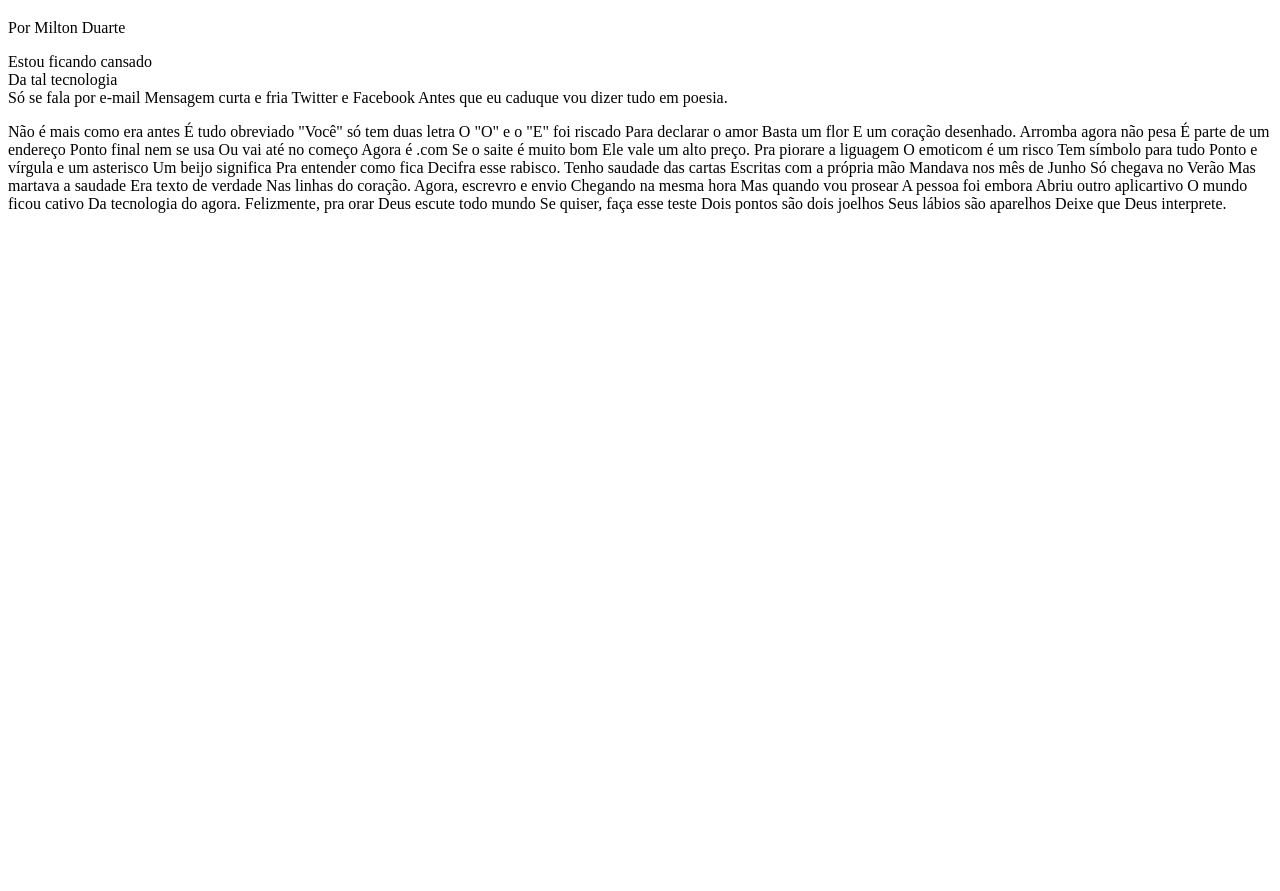
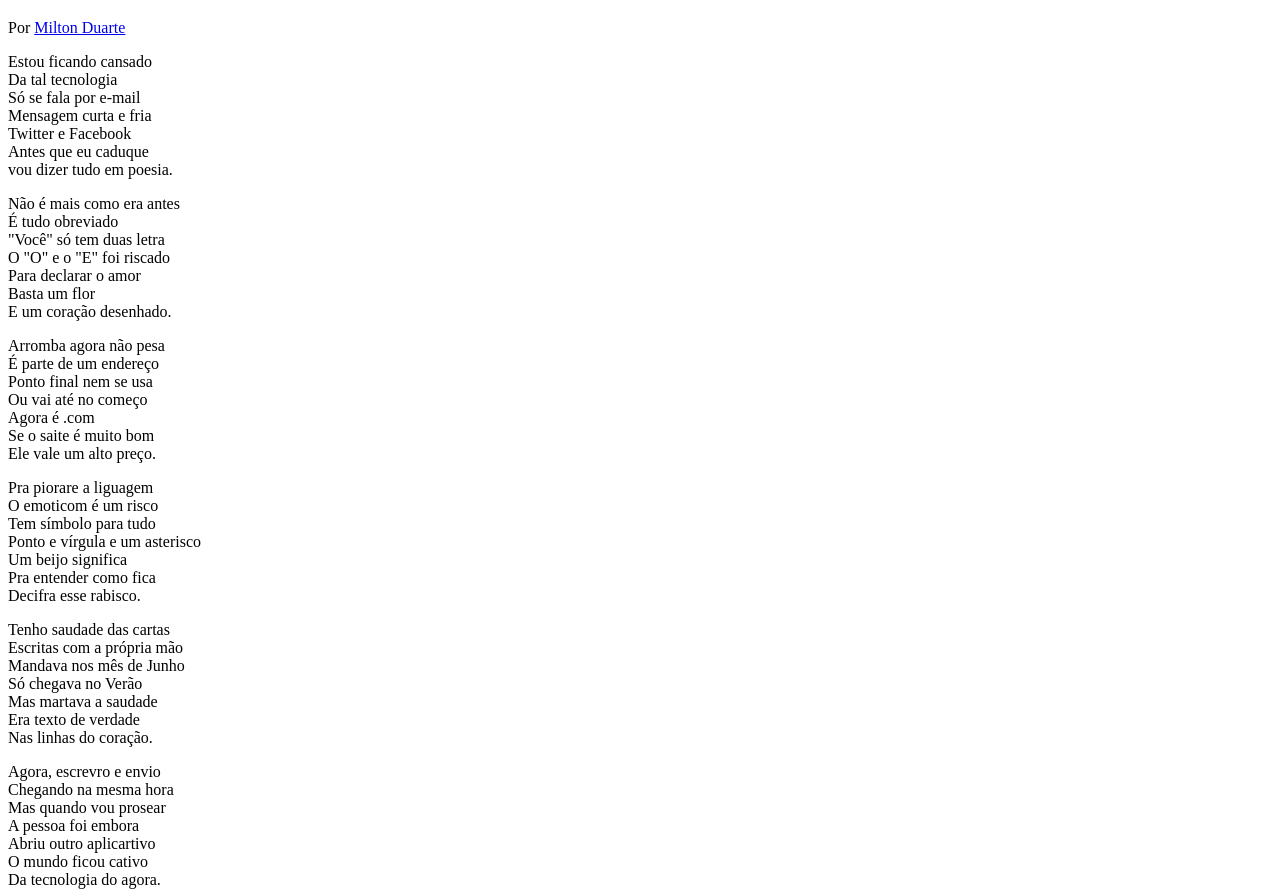
Before and after one commit to PSAdriano/Project, a plain HTML site: page projeto-cordel/index.html in a window 1280 px wide. Shown: the part 61-952 px from the top of the page. Before the commit the page ends 800 px from the top, so only its background shows below. Drawn offline with Linux system fonts and the light colour scheme.

Commit message:
Update index.html

```diff
--- a/projeto-cordel/index.html
+++ b/projeto-cordel/index.html
@@ -10,67 +10,87 @@
     <body>
         <header>
             <h1>Cordel Moderno</h1>
-            <p>Por Milton Duarte</p>
+            <p>Por <a href="https://www.recantodasletras.com.br/poesias/3186743" target="_blank">Milton Duarte</a></p>
         </header>
 
         <section>
+                <p>
+                    Estou ficando cansado<br>
+                    Da tal tecnologia<br>
+                    Só se fala por e-mail<br>
+                    Mensagem curta e fria<br>
+                    Twitter e Facebook<br>
+                    Antes que eu caduque<br>
+                    vou dizer tudo em poesia.<br>
+                </p>
+        </section>
+        <section>
+           <p>
+
+               Não é mais como era antes<br>
+               É tudo obreviado<br>
+               "Você" só tem duas letra<br>
+               O "O" e o "E" foi riscado<br>
+               Para declarar o amor <br>
+               Basta um flor <br>
+               E um coração desenhado.<br>
+           </p>
+        </section>
+
+        <section>
             <p>
-                Estou ficando cansado<br>
-                Da tal tecnologia<br>
-                Só se fala por e-mail
-                Mensagem curta e fria
-                Twitter e Facebook
-                Antes que eu caduque
-                vou dizer tudo em poesia.
+                Arromba agora não pesa <br>
+                É parte de um endereço<br>
+                Ponto final nem se usa <br>
+                Ou vai até no começo <br>
+                Agora é .com<br>
+                Se o saite é muito bom<br>
+                Ele vale um alto preço.<br>
+            </p>
+
+            <p>
+                Pra piorare a liguagem<br>
+                O emoticom é um risco <br>
+                Tem símbolo para tudo<br>
+                Ponto e vírgula e um asterisco <br>
+                Um beijo significa <br>
+                Pra entender como fica <br>
+                Decifra esse rabisco.<br>
             </p>
         </section>
 
-        Não é mais como era antes
-        É tudo obreviado
-        "Você" só tem duas letra
-        O "O" e o "E" foi riscado
-        Para declarar o amor
-        Basta um flor
-        E um coração desenhado.
+        <section>
+            <p>
+                Tenho saudade das cartas <br>
+                Escritas com a própria mão <br>
+                Mandava nos mês de Junho <br>
+                Só chegava no Verão <br>
+                Mas martava a saudade<br>
+                Era texto de verdade<br>
+                Nas linhas do coração.<br>
+            </p>
+        </section>
 
-        Arromba agora não pesa
-        É parte de um endereço
-        Ponto final nem se usa
-        Ou vai até no começo
-        Agora é .com
-        Se o saite é muito bom
-        Ele vale um alto preço.
+        <section>
+            <p>
+                Agora, escrevro e envio <br>
+                Chegando na mesma hora <br>
+                Mas quando vou prosear<br>
+                A pessoa foi embora <br>
+                Abriu outro aplicartivo <br>
+                O mundo ficou cativo<br>
+                Da tecnologia do agora.<br>
+           </p>
+           <p>
+               Felizmente, pra orar<br>
+               Deus escute todo mundo<br>
+               Se quiser, faça esse teste<br>
+               Dois pontos são dois joelhos<br>
+               Seus lábios são aparelhos <br>
+               Deixe que Deus interprete.<br>
+           </p>
+        </section>
 
-        Pra piorare a liguagem
-        O emoticom é um risco
-        Tem símbolo para tudo
-        Ponto e vírgula e um asterisco
-        Um beijo significa
-        Pra entender como fica
-        Decifra esse rabisco.
-
-        Tenho saudade das cartas
-        Escritas com a própria mão
-        Mandava nos mês de Junho
-        Só chegava no Verão
-        Mas martava a saudade
-        Era texto de verdade
-        Nas linhas do coração.
-
-        Agora, escrevro e envio
-        Chegando na mesma hora
-        Mas quando vou prosear
-        A pessoa foi embora
-        Abriu outro aplicartivo
-        O mundo ficou cativo
-        Da tecnologia do agora.
-
-        Felizmente, pra orar
-        Deus escute todo mundo
-        Se quiser, faça esse teste
-        Dois pontos são dois joelhos
-        Seus lábios são aparelhos
-        Deixe que Deus interprete.
-
+        <footer><p>Desenvolvido por<a href="https://wa.me/message/DAUTHANOU5ZHI1 " target="_blank">Adriano P</a></p></footer>
     </body>
 </html>
```
